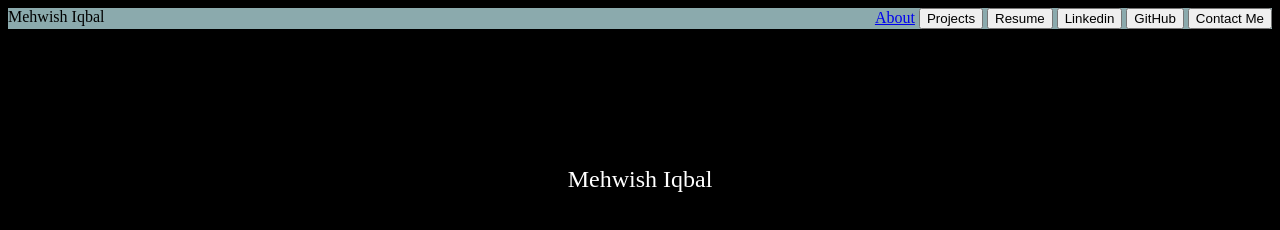
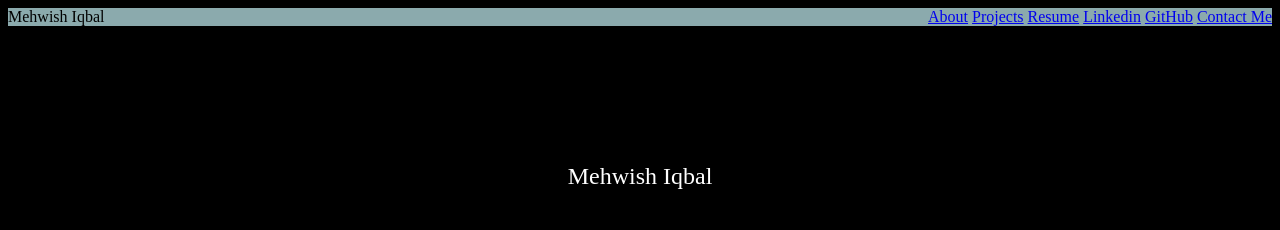
Before and after one commit to MehwishI/mehwishi.github.io, a plain HTML site: page index.html in a window 1280 px wide. Drawn offline with Linux system fonts and the light colour scheme.

Commit message:
Edit urls

```diff
--- a/index.html
+++ b/index.html
@@ -22,12 +22,12 @@
    <body>
     <div class="top-nav-bar"><span class="name">Mehwish Iqbal</span>
       <div class="links">
-      <a href="/About.html">About</a>
-      <button href="/projects.html">Projects</button>
-      <button href="https://resume.creddle.io/resume/478r4rwcda4">Resume</button>
-      <button href="https://linkedin.com/in/mehwish-i">Linkedin</button>
-      <button href="https://GitHub.com/in/MehwishI">GitHub</button>
-      <button href="/contact.html">Contact Me</button>
+      <a href="About.html">About</a>
+      <a href="projects.html">Projects</a>
+      <a href="https://resume.creddle.io/resume/478r4rwcda4">Resume</a>
+      <a href="https://linkedin.com/in/mehwish-i">Linkedin</a>
+      <a href="https://GitHub.com/in/MehwishI">GitHub</a>
+      <a href="contact.html">Contact Me</a>
 
    </div>
   </div>
```
